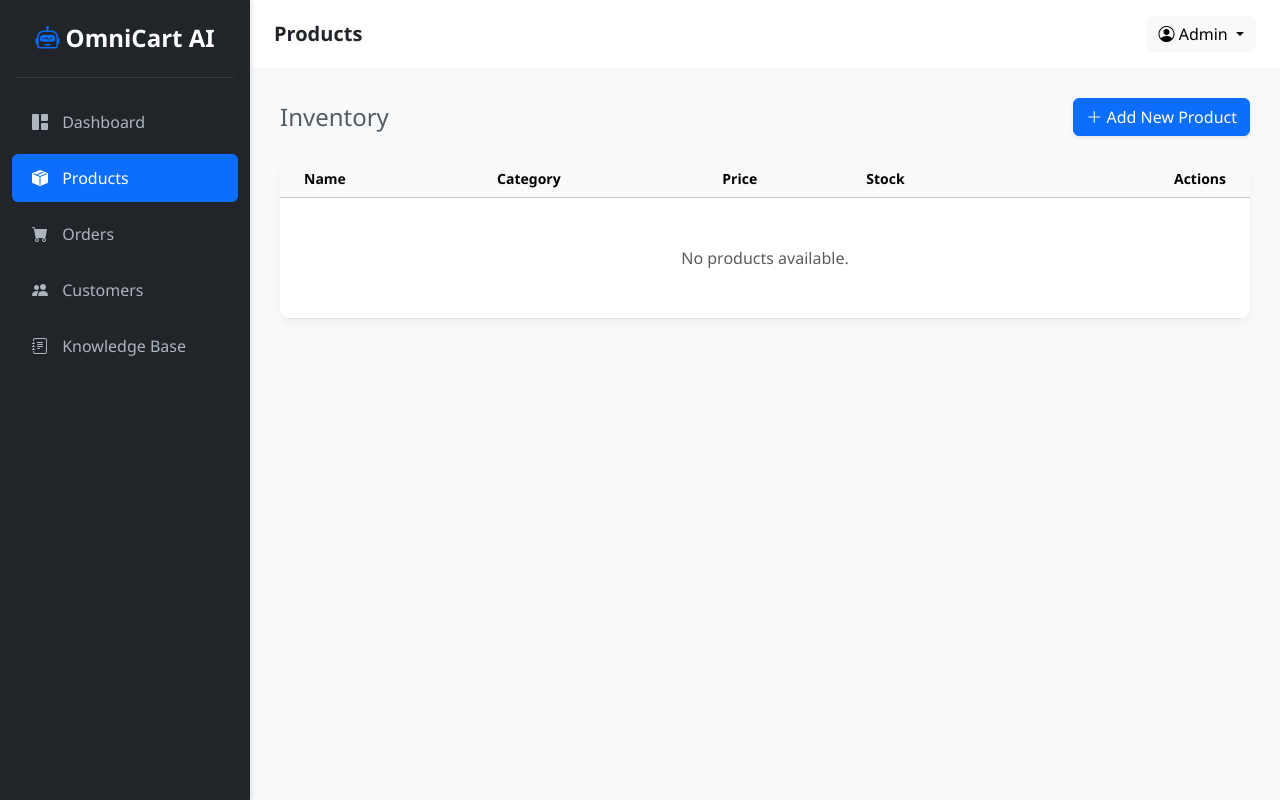
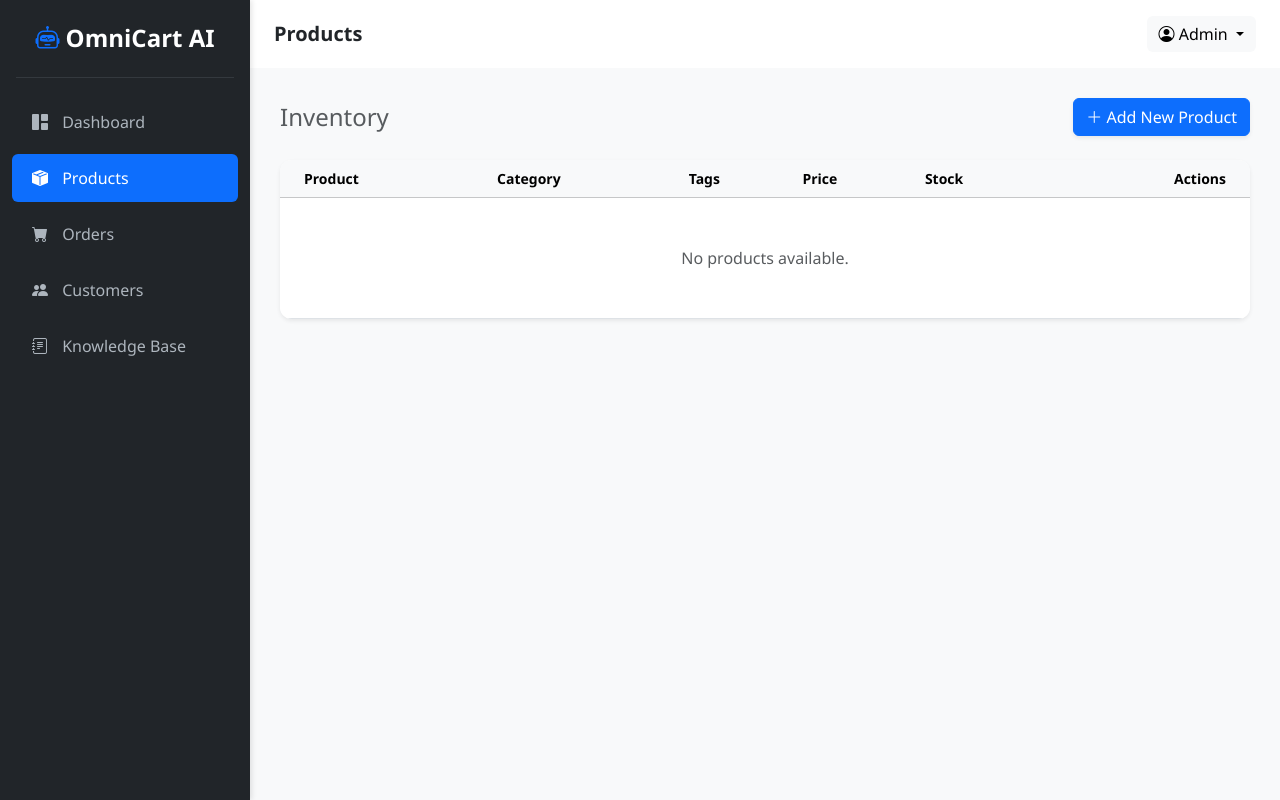
Before and after one commit to Mahmoud-T-Almetwally/E-Commerce-AI-Assistant, a Flask app: page /admin/products in a window 1280 px wide. Run offline with Flask 3, Linux system fonts and the light colour scheme.

Commit message:
Added: Tags & preview images to products

```diff
--- a/database/models.py
+++ b/database/models.py
@@ -132,6 +132,11 @@ class Product(Base):
     price: Mapped[Decimal] = mapped_column(Numeric(10, 2), nullable=False)
     stock_quantity: Mapped[int] = mapped_column(Integer, default=0)
     category: Mapped[str] = mapped_column(String(100), nullable=False)
+    image_url: Mapped[str] = mapped_column(
+        String(255),
+        default="/static/images/default-product.png",
+        server_default="/static/images/default-product.png"
+    )
     tags: Mapped[List["Tag"]] = relationship(secondary=product_tags, back_populates="products")
 
 
--- a/routes/admin.py
+++ b/routes/admin.py
@@ -6,7 +6,7 @@ from sqlalchemy.exc import IntegrityError
 from sqlalchemy.orm import joinedload
 
 from database.db_setup import SessionLocal
-from database.models import Product, Order, User, UserRole, OrderStatus
+from database.models import Product, Order, User, UserRole, OrderStatus, Tag
 from routes.auth import admin_required
 
 admin_bp = Blueprint('admin', __name__)
@@ -19,10 +19,31 @@ def get_pagination(query, page, per_page):
     return items, total, total_pages
 
 
+def process_tags(db, tags_str: str):
+    """
+    Converts a comma-separated string of tags into a list of Tag objects.
+    Queries existing tags by name, and creates new ones if they don't exist.
+    """
+    if not tags_str.strip():
+        return []
+
+    tag_names = list(set([t.strip() for t in tags_str.split(',') if t.strip()]))
+    tag_objects = []
+
+    for name in tag_names:
+        tag = db.query(Tag).filter(func.lower(Tag.name) == name.lower()).first()
+        if not tag:
+            tag = Tag(name=name)
+            db.add(tag)
+        tag_objects.append(tag)
+
+    return tag_objects
+
+
 def parse_product_form():
     """
-    Validates the product form. Returns (data, error_message).
-    `data` is None when validation fails.
+    Validates the product form. Returns (data, tags_str, error_message).
+    `data` and `tags_str` are None when validation fails.
     """
     name = (request.form.get('name') or '').strip()
     category = (request.form.get('category') or '').strip()
@@ -30,34 +51,37 @@ def parse_product_form():
     price_str = (request.form.get('price') or '').strip()
     stock_str = (request.form.get('stock_quantity') or '').strip()
 
+    # New fields
+    image_url = (request.form.get('image_url') or '').strip()
+    tags_str = (request.form.get('tags') or '').strip()
+
     if not name or not category:
-        return None, 'Name and category are required.'
+        return None, None, 'Name and category are required.'
 
     try:
         price = float(price_str) if price_str else 0.0
         stock_quantity = int(stock_str) if stock_str else 0
     except (TypeError, ValueError):
-        return None, 'Price must be a number and stock quantity must be a whole number.'
+        return None, None, 'Price must be a number and stock quantity must be a whole number.'
 
     if price < 0 or stock_quantity < 0:
-        return None, 'Price and stock quantity cannot be negative.'
+        return None, None, 'Price and stock quantity cannot be negative.'
 
-    return {
+    data = {
         'name': name,
         'description': description,
         'price': price,
         'stock_quantity': stock_quantity,
-        'category': category
-    }, None
+        'category': category,
+        'image_url': image_url if image_url else "/static/images/default-product.png"
+    }
+
+    return data, tags_str, None
 
 
 @admin_bp.route('/')
 @admin_required
 def dashboard_home():
-    """
-    Overview page for the Admin Dashboard.
-    Calculates basic business statistics.
-    """
     with SessionLocal() as db:
         total_customers = db.query(User).filter(User.role == UserRole.CUSTOMER).count()
         total_orders = db.query(Order).count()
@@ -92,7 +116,7 @@ def dashboard_home():
 def list_products():
     page = max(request.args.get('page', 1, type=int), 1)
     with SessionLocal() as db:
-        query = db.query(Product).order_by(Product.id.desc())
+        query = db.query(Product).options(joinedload(Product.tags)).order_by(Product.id.desc())
         products, total, total_pages = get_pagination(query, page, per_page=20)
 
         return render_template(
@@ -105,14 +129,19 @@ def list_products():
 @admin_required
 def add_product():
     if request.method == 'POST':
-        data, error = parse_product_form()
+        data, tags_str, error = parse_product_form()
+
         if error:
             flash(error, 'danger')
         else:
             with SessionLocal() as db:
                 try:
-                    db.add(Product(**data))
+                    new_product = Product(**data)
+                    new_product.tags = process_tags(db, tags_str)
+
+                    db.add(new_product)
                     db.commit()
+
                     flash('Product added successfully!', 'success')
                     return redirect(url_for('admin.list_products'))
                 except IntegrityError as e:
@@ -122,20 +151,22 @@ def add_product():
                     db.rollback()
                     flash(f'Error adding product: {e}', 'danger')
 
-    return render_template('admin/product_form.html', product=None)
+    return render_template('admin/product_form.html', product=None, tags_str="")
 
 
 @admin_bp.route('/products/<int:product_id>/edit', methods=['GET', 'POST'])
 @admin_required
 def edit_product(product_id):
     with SessionLocal() as db:
-        product = db.query(Product).filter(Product.id == product_id).first()
+        product = db.query(Product).options(joinedload(Product.tags)).filter(Product.id == product_id).first()
+
         if not product:
             flash('Product not found.', 'danger')
             return redirect(url_for('admin.list_products'))
 
         if request.method == 'POST':
-            data, error = parse_product_form()
+            data, tags_str, error = parse_product_form()
+
             if error:
                 flash(error, 'danger')
             else:
@@ -145,6 +176,9 @@ def edit_product(product_id):
                     product.price = data['price']
                     product.stock_quantity = data['stock_quantity']
                     product.category = data['category']
+                    product.image_url = data['image_url']
+
+                    product.tags = process_tags(db, tags_str)
 
                     db.commit()
                     flash('Product updated successfully!', 'success')
@@ -153,7 +187,9 @@ def edit_product(product_id):
                     db.rollback()
                     flash(f'Error updating product: {e}', 'danger')
 
-        return render_template('admin/product_form.html', product=product)
+        existing_tags = ", ".join(tag.name for tag in product.tags) if product.tags else ""
+
+        return render_template('admin/product_form.html', product=product, tags_str=existing_tags)
 
 
 @admin_bp.route('/products/<int:product_id>/delete', methods=['POST'])
--- a/templates/admin/products.html
+++ b/templates/admin/products.html
@@ -11,14 +11,15 @@
     </a>
 </div>
 
-<div class="card">
+<div class="card shadow-sm border-0">
     <div class="card-body p-0">
         <div class="table-responsive">
             <table class="table table-hover align-middle mb-0">
                 <thead class="table-light text-muted small">
                     <tr>
-                        <th class="ps-4">Name</th>
+                        <th class="ps-4">Product</th>
                         <th>Category</th>
+                        <th>Tags</th>
                         <th>Price</th>
                         <th>Stock</th>
                         <th class="text-end pe-4">Actions</th>
@@ -27,23 +28,55 @@
                 <tbody>
                     {% for product in products %}
                     <tr>
-                        <td class="ps-4 fw-semibold">{{ product.name }}</td>
-                        <td><span class="badge bg-secondary bg-opacity-25 text-dark">{{ product.category }}</span></td>
-                        <td>${{ "{:,.2f}".format(product.price) }}</td>
+                        <td class="ps-4">
+                            <div class="d-flex align-items-center">
+                                <!-- Image Preview -->
+                                {% if product.image_url %}
+                                    <img src="{{ product.image_url }}" alt="{{ product.name }}" class="rounded me-3 border" style="width: 48px; height: 48px; object-fit: cover;">
+                                {% else %}
+                                    <div class="bg-light border rounded me-3 d-flex align-items-center justify-content-center text-muted" style="width: 48px; height: 48px;">
+                                        <i class="bi bi-image fs-5"></i>
+                                    </div>
+                                {% endif %}
+
+                                <!-- Product Name -->
+                                <span class="fw-semibold text-dark">{{ product.name }}</span>
+                            </div>
+                        </td>
+                        <td>
+                            <span class="badge bg-secondary bg-opacity-25 text-dark">{{ product.category }}</span>
+                        </td>
+                        <td>
+                            <!-- Tags Rendering -->
+                            <div class="d-flex flex-wrap gap-1">
+                                {% for tag in product.tags %}
+                                    <span class="badge bg-info bg-opacity-10 text-info border border-info rounded-pill fw-normal">
+                                        {{ tag.name }}
+                                    </span>
+                                {% else %}
+                                    <span class="text-muted small fst-italic">No tags</span>
+                                {% endfor %}
+                            </div>
+                        </td>
+                        <td class="fw-medium">${{ "{:,.2f}".format(product.price) }}</td>
                         <td>
                             <span class="{% if product.stock_quantity <= 5 %}text-danger fw-bold{% else %}text-success{% endif %}">
                                 {{ product.stock_quantity }}
                             </span>
                         </td>
                         <td class="text-end pe-4">
-                            <a href="{{ url_for('admin.edit_product', product_id=product.id) }}" class="btn btn-sm btn-outline-secondary me-1">Edit</a>
+                            <a href="{{ url_for('admin.edit_product', product_id=product.id) }}" class="btn btn-sm btn-outline-secondary me-1" title="Edit">
+                                <i class="bi bi-pencil"></i> Edit
+                            </a>
                             <form action="{{ url_for('admin.delete_product', product_id=product.id) }}" method="POST" class="d-inline" onsubmit="return confirm('Are you sure you want to delete this product?');">
-                                <button type="submit" class="btn btn-sm btn-outline-danger"><i class="bi bi-trash3"></i></button>
+                                <button type="submit" class="btn btn-sm btn-outline-danger" title="Delete">
+                                    <i class="bi bi-trash3"></i>
+                                </button>
                             </form>
                         </td>
                     </tr>
                     {% else %}
-                    <tr><td colspan="5" class="text-center text-muted py-5">No products available.</td></tr>
+                    <tr><td colspan="6" class="text-center text-muted py-5">No products available.</td></tr>
                     {% endfor %}
                 </tbody>
             </table>
@@ -51,7 +84,7 @@
     </div>
 
     {% if total_pages > 1 %}
-    <div class="card-footer bg-white py-3">
+    <div class="card-footer bg-white py-3 border-0">
         <ul class="pagination pagination-sm justify-content-end mb-0 pe-2">
             <li class="page-item {% if page == 1 %}disabled{% endif %}">
                 <a class="page-link" href="{{ url_for('admin.list_products', page=page-1) }}">Prev</a>
```
Also changed, not shown: templates/admin/product_form.html (+22 -8 lines), static/images/default-product.png (added).
